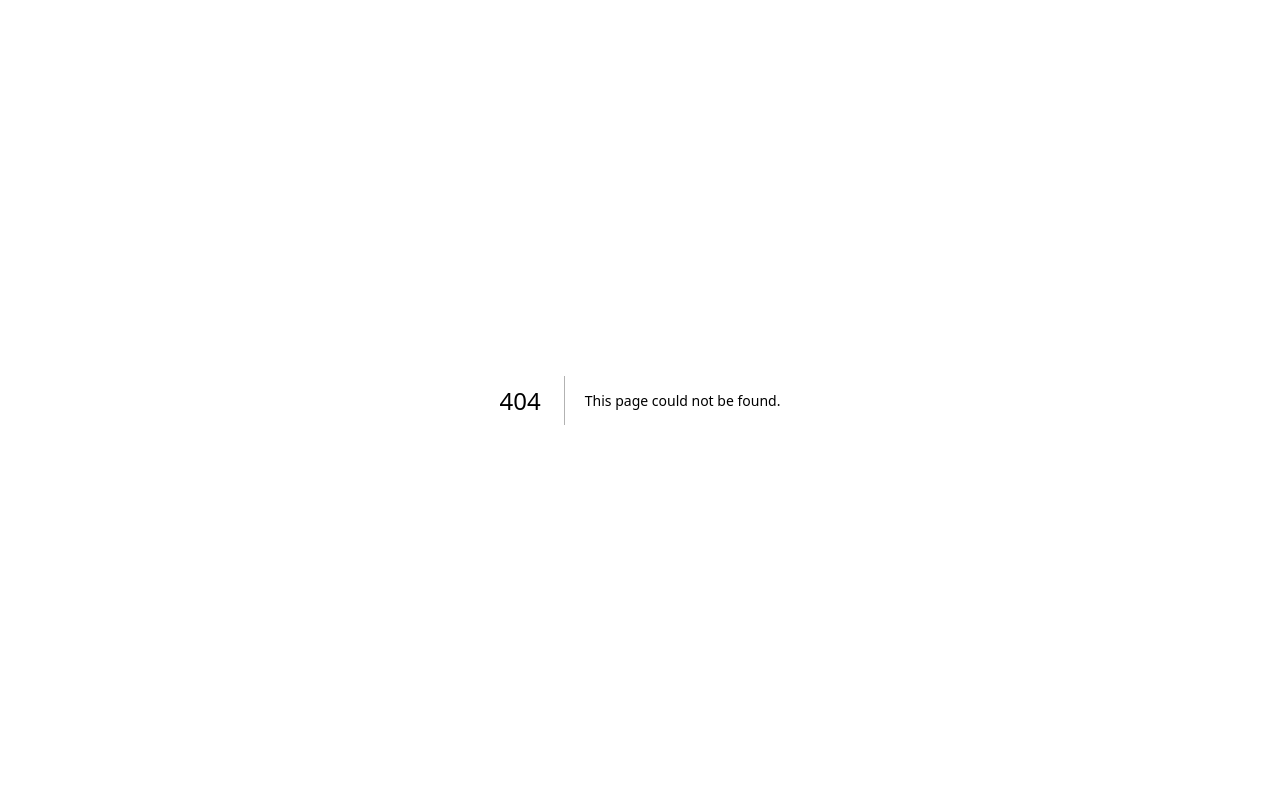
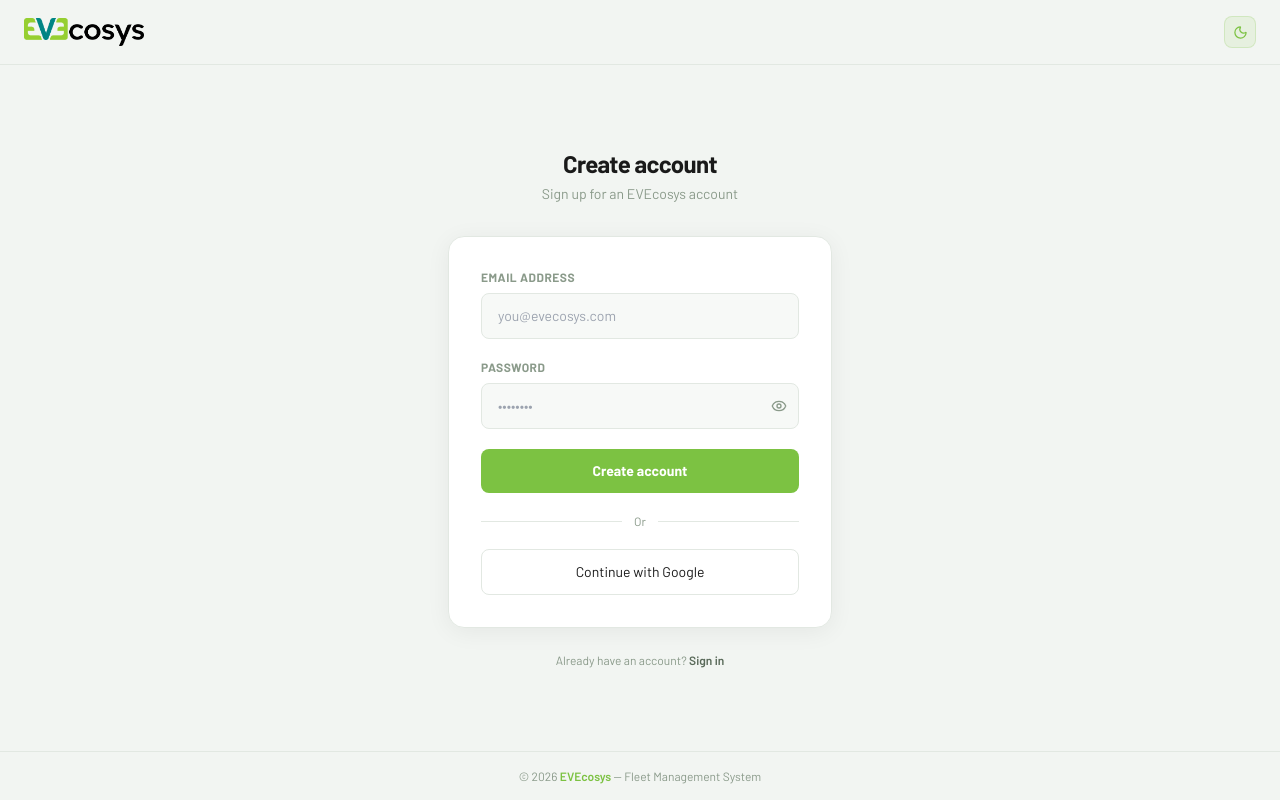
Before and after one commit to SDT-boss/evecosys, a Next.js app: page /signup in a window 1280 px wide. Before the commit this address had no page. Built offline with nearby package versions, Linux system fonts and the light colour scheme.

Commit message:
auth: add signup page with email/password and Google SSO

```diff
--- /dev/null
+++ b/app/(auth)/signup/page.tsx
@@ -0,0 +1,164 @@
+"use client"
+
+import { useState } from 'react'
+import { useRouter } from 'next/navigation'
+import Link from 'next/link'
+import { Eye, EyeOff, Loader2 } from 'lucide-react'
+import { createClient } from '@/lib/supabase/client'
+import { ThemeToggle } from '@/components/ui/ThemeToggle'
+import { Logo } from '@/components/ui/Logo'
+
+export default function SignupPage() {
+  const router = useRouter()
+  const [email, setEmail] = useState('')
+  const [password, setPassword] = useState('')
+  const [showPassword, setShowPassword] = useState(false)
+  const [loading, setLoading] = useState(false)
+  const [error, setError] = useState('')
+
+  async function handleSignup(e: React.FormEvent) {
+    e.preventDefault()
+    setLoading(true)
+    setError('')
+
+    const supabase = createClient()
+    const { data, error: signUpError } = await supabase.auth.signUp({ email, password })
+
+    setLoading(false)
+    if (signUpError) {
+      setError('Unable to create account. ' + (signUpError.message ?? ''))
+      return
+    }
+
+    // If email confirmations are enabled the user may need to confirm.
+    // Redirect to login where they can sign in after confirming.
+    router.push('/login')
+  }
+
+  async function handleGoogle() {
+    setLoading(true)
+    setError('')
+    const supabase = createClient()
+    const { error: oauthError } = await supabase.auth.signInWithOAuth({ provider: 'google', options: { redirectTo: window.location.origin } })
+    setLoading(false)
+    if (oauthError) setError('Google sign-in failed. ' + (oauthError.message ?? ''))
+  }
+
+  return (
+    <div className="min-h-screen flex flex-col" style={{ background: 'var(--bg)' }}>
+      {/* Top bar */}
+      <div className="flex items-center justify-between px-6 py-4" style={{ borderBottom: '1px solid var(--border)' }}>
+        <Logo src="/Evecosys_light.png" />
+        <ThemeToggle />
+      </div>
+
+      {/* Main */}
+      <div className="flex-1 flex items-center justify-center px-4 py-12">
+        <div className="w-full max-w-sm fade-in">
+
+          {/* Header */}
+          <div className="mb-8 text-center">
+            <h1 className="text-2xl font-bold tracking-tight mb-1" style={{ color: 'var(--text)' }}>
+              Create account
+            </h1>
+            <p className="text-sm" style={{ color: 'var(--text3)' }}>
+              Sign up for an EVEcosys account
+            </p>
+          </div>
+
+          {/* Card */}
+          <div className="rounded-2xl p-8" style={{ background: 'var(--surface)', border: '1px solid var(--border)', boxShadow: '0 4px 24px rgba(0,0,0,0.06)' }}>
+            <form onSubmit={handleSignup} className="space-y-5">
+
+              {error && (
+                <div className="rounded-lg px-4 py-3 text-sm font-medium" style={{ background: '#fdeaea', color: '#8a1010', border: '1px solid #f5c0c0' }}>
+                  {error}
+                </div>
+              )}
+
+              <div>
+                <label className="block text-xs font-700 uppercase tracking-wide mb-2" style={{ color: 'var(--text3)', letterSpacing: '0.5px', fontWeight: 700 }}>
+                  Email address
+                </label>
+                <input
+                  type="email"
+                  value={email}
+                  onChange={e => setEmail(e.target.value)}
+                  required
+                  placeholder="you@evecosys.com"
+                  className="w-full rounded-lg px-4 py-3 text-sm outline-none transition-all duration-150"
+                  style={{ background: 'var(--surface2)', border: '1px solid var(--border)', color: 'var(--text)' }}
+                  onFocus={e => (e.target.style.borderColor = '#7cc242')}
+                  onBlur={e => (e.target.style.borderColor = 'var(--border)')}
+                />
+              </div>
+
+              <div>
+                <label className="block text-xs uppercase tracking-wide mb-2" style={{ color: 'var(--text3)', letterSpacing: '0.5px', fontWeight: 700 }}>
+                  Password
+                </label>
+                <div className="relative">
+                  <input
+                    type={showPassword ? 'text' : 'password'}
+                    value={password}
+                    onChange={e => setPassword(e.target.value)}
+                    required
+                    placeholder="••••••••"
+                    className="w-full rounded-lg px-4 py-3 pr-11 text-sm outline-none transition-all duration-150"
+                    style={{ background: 'var(--surface2)', border: '1px solid var(--border)', color: 'var(--text)' }}
+                    onFocus={e => (e.target.style.borderColor = '#7cc242')}
+                    onBlur={e => (e.target.style.borderColor = 'var(--border)')}
+                  />
+                  <button type="button" onClick={() => setShowPassword(!showPassword)} className="absolute right-3 top-1/2 -translate-y-1/2 transition-colors" style={{ color: 'var(--text3)' }} tabIndex={-1}>
+                    {showPassword ? <EyeOff size={16} /> : <Eye size={16} />}
+                  </button>
+                </div>
+              </div>
+
+              <button
+                type="submit"
+                disabled={loading}
+                className="w-full rounded-lg py-3 text-sm font-700 text-white transition-all duration-150 flex items-center justify-center gap-2"
+                style={{ background: loading ? '#5a9e2f' : '#7cc242', fontWeight: 700, opacity: loading ? 0.8 : 1 }}
+                onMouseEnter={e => !loading && ((e.target as HTMLElement).style.background = '#5a9e2f')}
+                onMouseLeave={e => !loading && ((e.target as HTMLElement).style.background = '#7cc242')}
+              >
+                {loading && <Loader2 size={15} className="animate-spin" />}
+                {loading ? 'Creating…' : 'Create account'}
+              </button>
+
+              <div className="flex items-center gap-3">
+                <div style={{ height: 1, background: 'var(--border)', flex: 1 }} />
+                <div className="text-xs" style={{ color: 'var(--text3)' }}>Or</div>
+                <div style={{ height: 1, background: 'var(--border)', flex: 1 }} />
+              </div>
+
+              <button
+                type="button"
+                onClick={handleGoogle}
+                className="w-full rounded-lg py-3 text-sm font-600 transition-all duration-150 flex items-center justify-center gap-2"
+                style={{ border: '1px solid var(--border)', background: 'transparent', color: 'var(--text)' }}
+                disabled={loading}
+              >
+                {loading ? <Loader2 size={15} className="animate-spin" /> : 'Continue with Google'}
+              </button>
+            </form>
+          </div>
+
+          {/* Footer note */}
+          <p className="text-center text-xs mt-6" style={{ color: 'var(--text3)' }}>
+            Already have an account?{' '}
+            <Link href="/login" className="text-xs font-600 transition-colors" style={{ color: 'var(--text2)', fontWeight: 600 }}>
+              Sign in
+            </Link>
+          </p>
+        </div>
+      </div>
+
+      {/* Bottom */}
+      <div className="text-center py-4 text-xs" style={{ color: 'var(--text3)', borderTop: '1px solid var(--border)' }}>
+        © 2026 <span style={{ color: '#7cc242', fontWeight: 600 }}>EVEcosys</span> — Fleet Management System
+      </div>
+    </div>
+  )
+}
```
